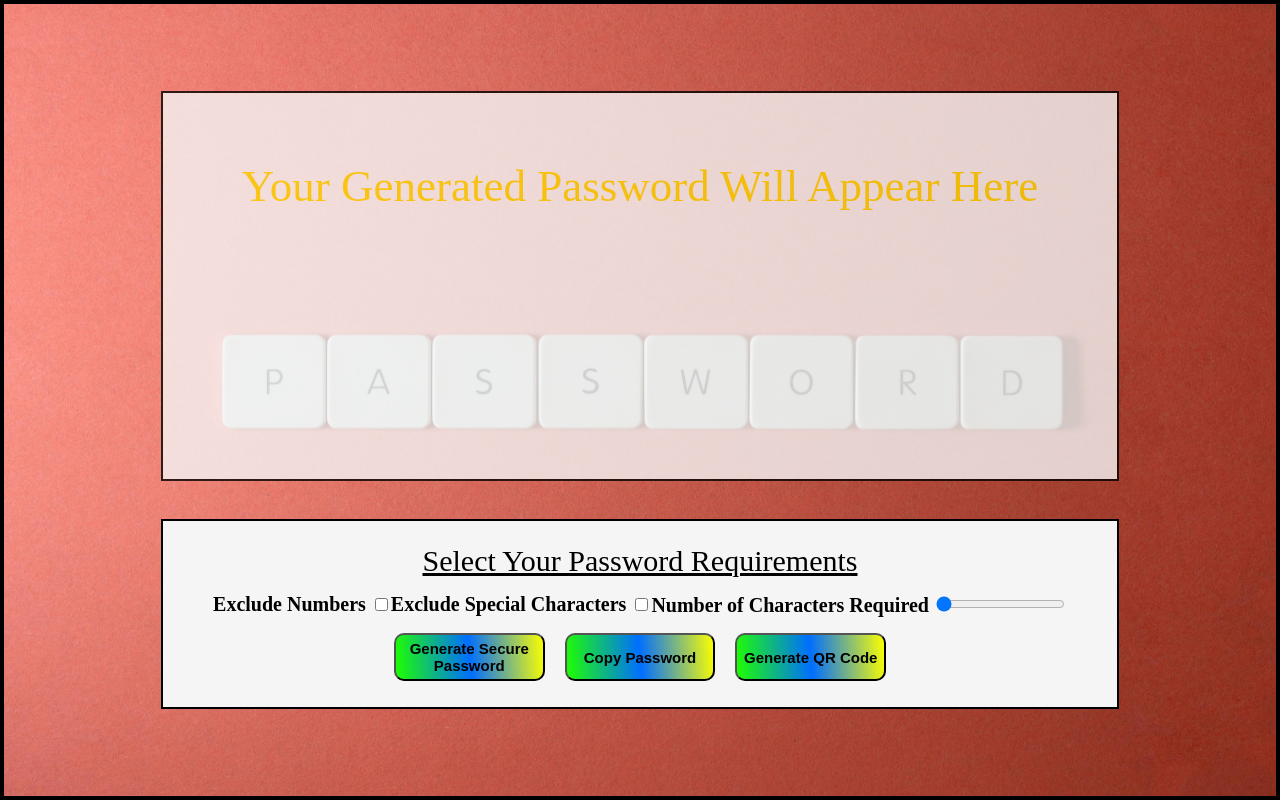
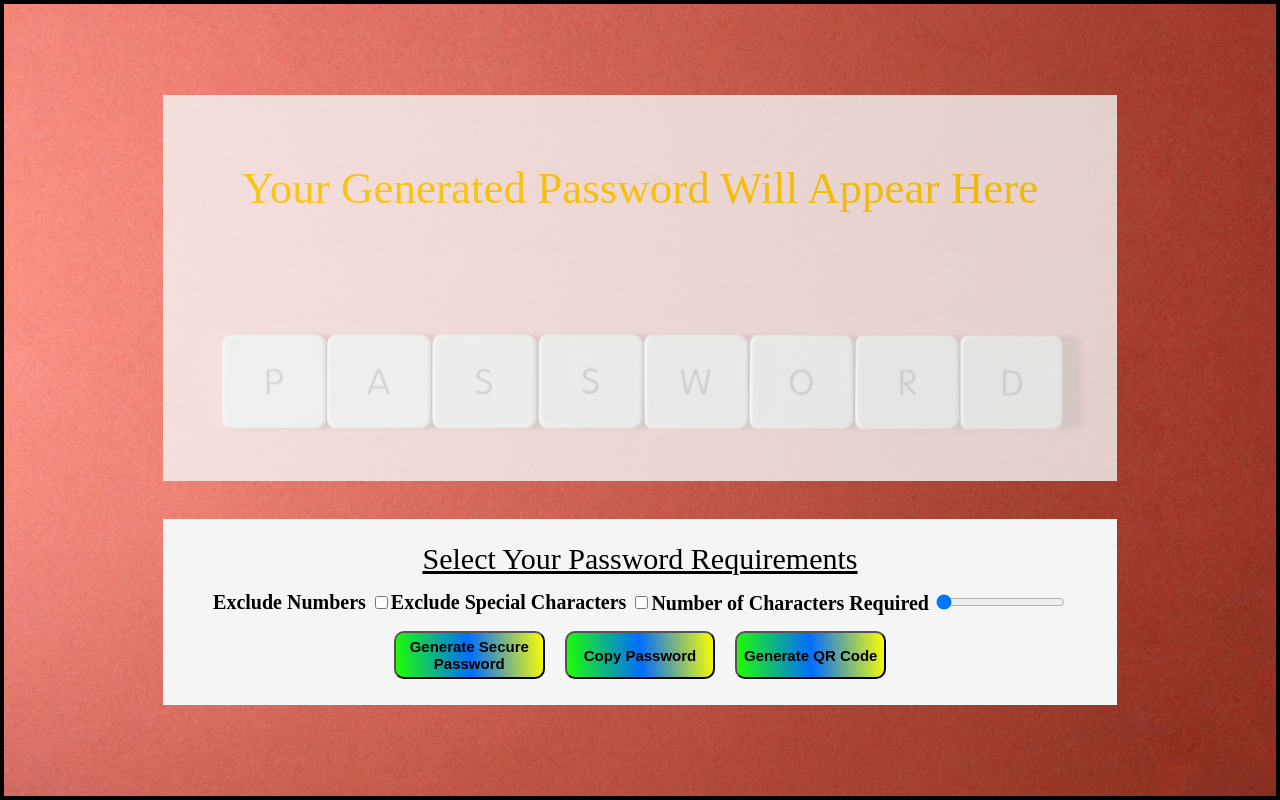
Before and after one commit to zacharybaca/movie-database-api-project, a React (Vite) app: page /change-password in a window 1280 px wide. Built offline with nearby package versions, Linux system fonts and the light colour scheme; the HTML template or start-up script is replaced by a standard one.

Commit message:
removed borders

```diff
--- a/src/components/GeneratedPassword/generated-password.css
+++ b/src/components/GeneratedPassword/generated-password.css
@@ -10,5 +10,4 @@
     opacity: 0.8;
     padding-top: 2%;
     background-color: whitesmoke;
-    border: 2px solid black;
 }
--- a/src/components/PasswordCriteria/password-criteria.css
+++ b/src/components/PasswordCriteria/password-criteria.css
@@ -7,7 +7,6 @@
     min-width: 71%;
     margin-top: 3%;
     background-color: whitesmoke;
-    border: 2px solid black;
 }
 
 #password-criteria-container h1 {
```
